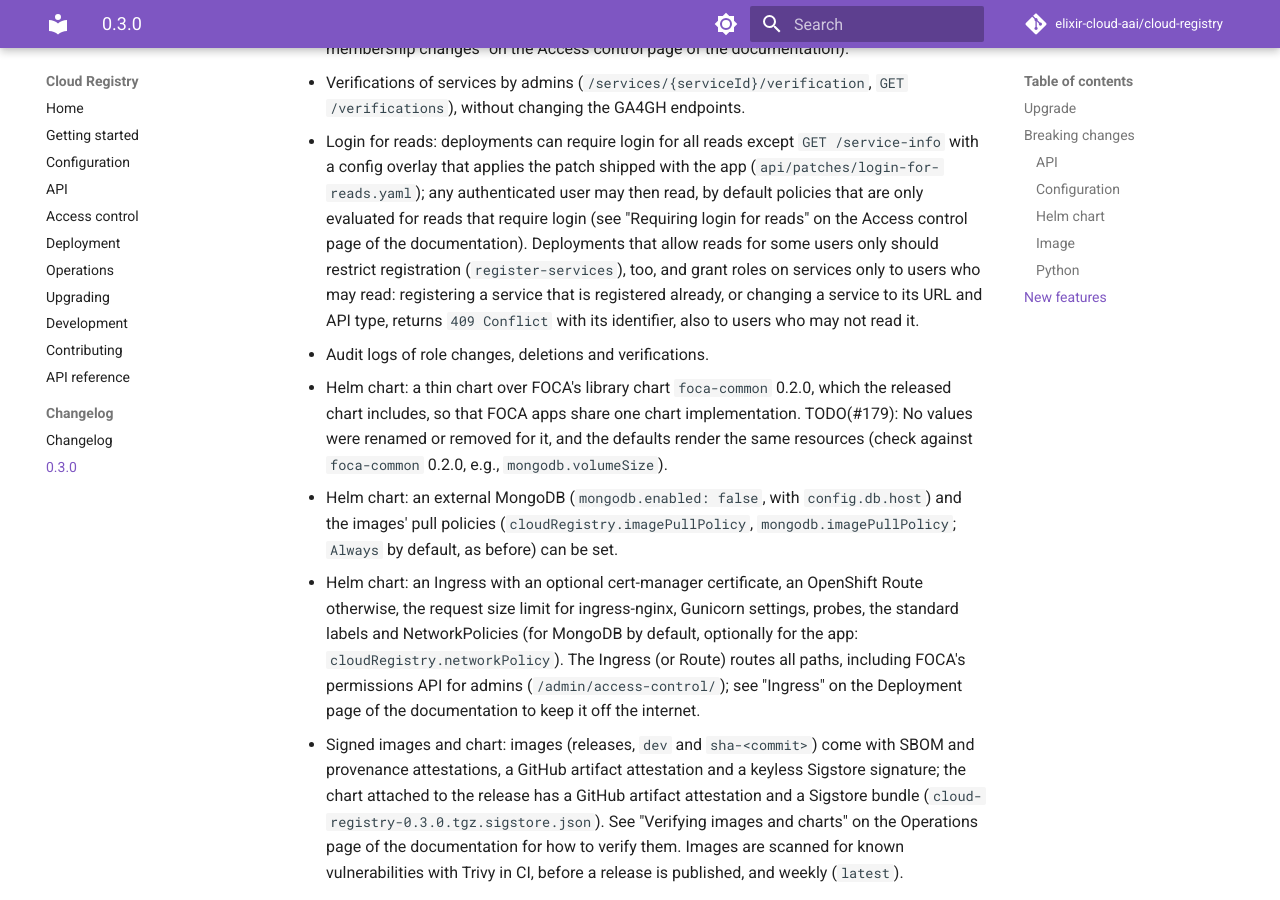
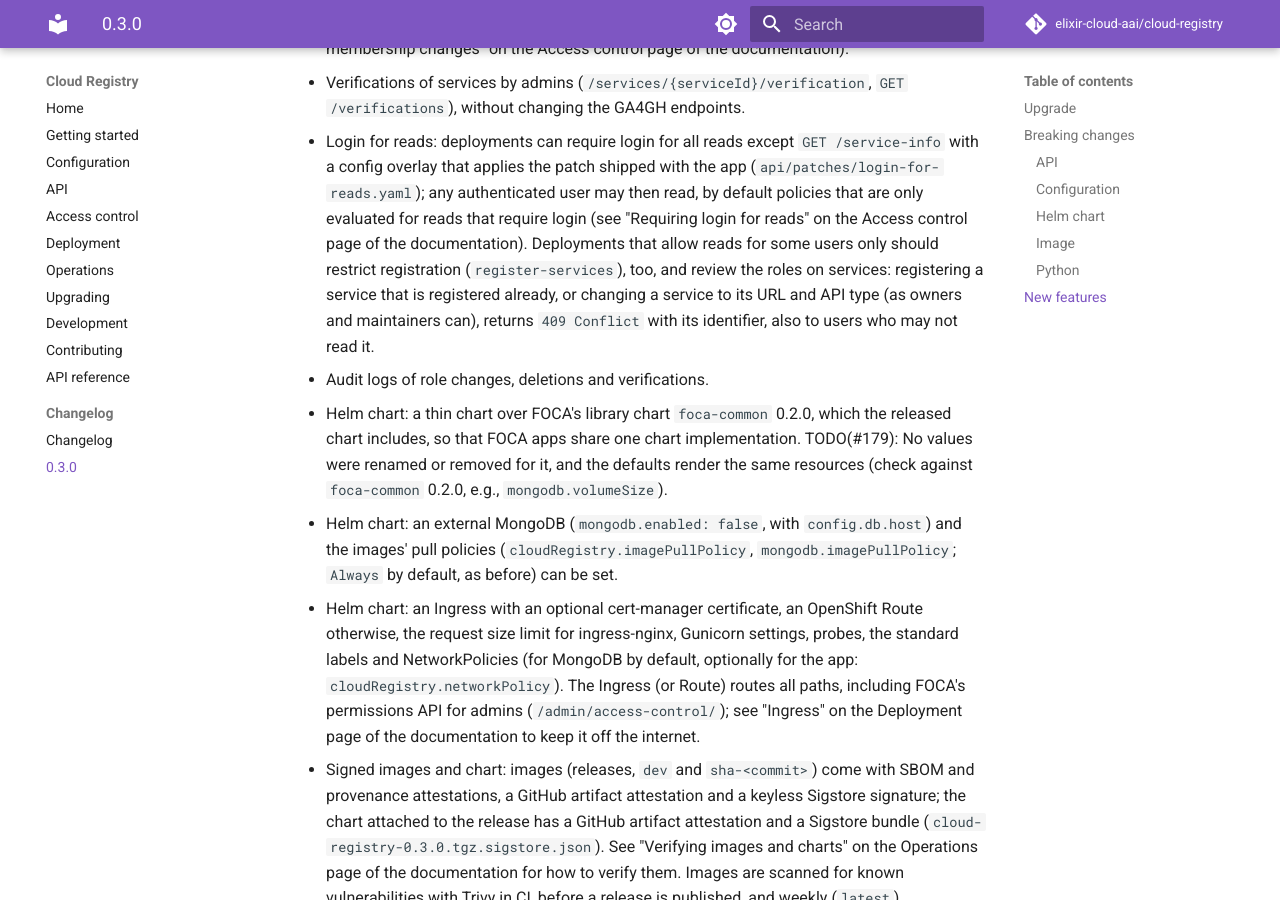
Before and after one commit to elixir-cloud-aai/cloud-registry, an MkDocs documentation site: the page built from docs/releases/0.3.0.md, in a window 1280 px wide and 900 px high, scrolled down 6223 px. Built offline with MkDocs 1.6.1 and Material for MkDocs 9.7.7, drawn with Linux system fonts in a browser that asks for light colours; comment, search, counter and statistics services are not loaded.

Commit message:
fix: address findings of the second review
- The pin check finds FOCA images in a first --mount option (from=...)
  and in quoted mounts, ignores comment lines (also inside continued
  lines), and calls them FOCA images; build arguments aren't resolved,
  which its docstring now says.
- The access control docs and the notes say that owners grant roles on
  services, so admins review them when restricting reads, and that the
  permission rules can be restricted, too.

Refs #189

Co-Authored-By: Claude Opus 5.5 <noreply@anthropic.com>

```diff
--- a/docs/releases/0.3.0.md
+++ b/docs/releases/0.3.0.md
@@ -273,11 +273,11 @@ former bind mount.
   may then read, by default policies that are only evaluated for reads that
   require login (see "Requiring login for reads" on the Access control page
   of the documentation). Deployments that allow reads for some users only
-  should restrict registration (`register-services`), too, and grant roles
-  on services only to users who may read: registering a service that is
-  registered already, or changing a service to its URL and API type,
-  returns `409 Conflict` with its identifier, also to users who may not
-  read it.
+  should restrict registration (`register-services`), too, and review the
+  roles on services: registering a service that is registered already, or
+  changing a service to its URL and API type (as owners and maintainers
+  can), returns `409 Conflict` with its identifier, also to users who may
+  not read it.
 - Audit logs of role changes, deletions and verifications.
 - Helm chart: a thin chart over FOCA's library chart `foca-common` 0.2.0,
   which the released chart includes, so that FOCA apps share one chart
```
Also changed, not shown: docs/access-control.md (+7 -2 lines), 2 other files.
